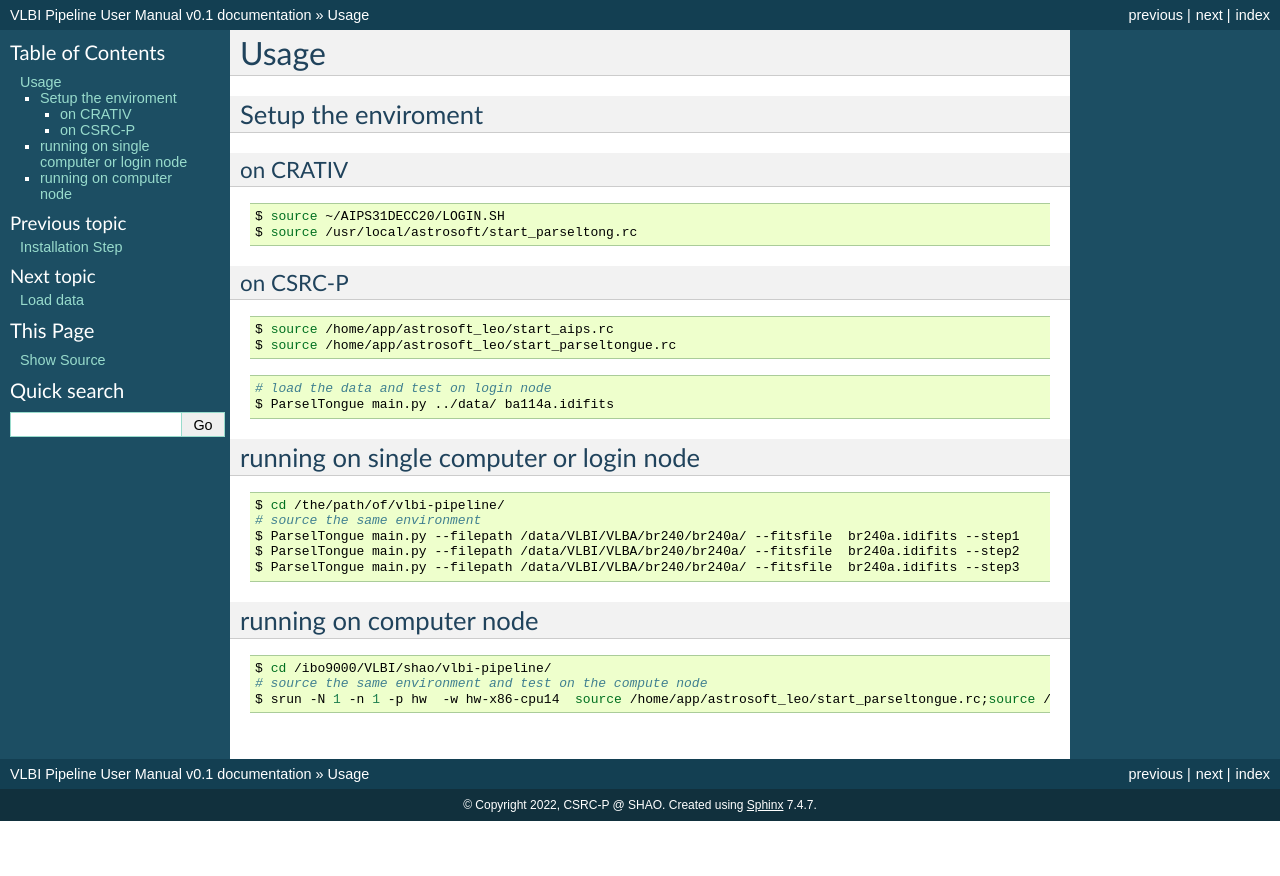
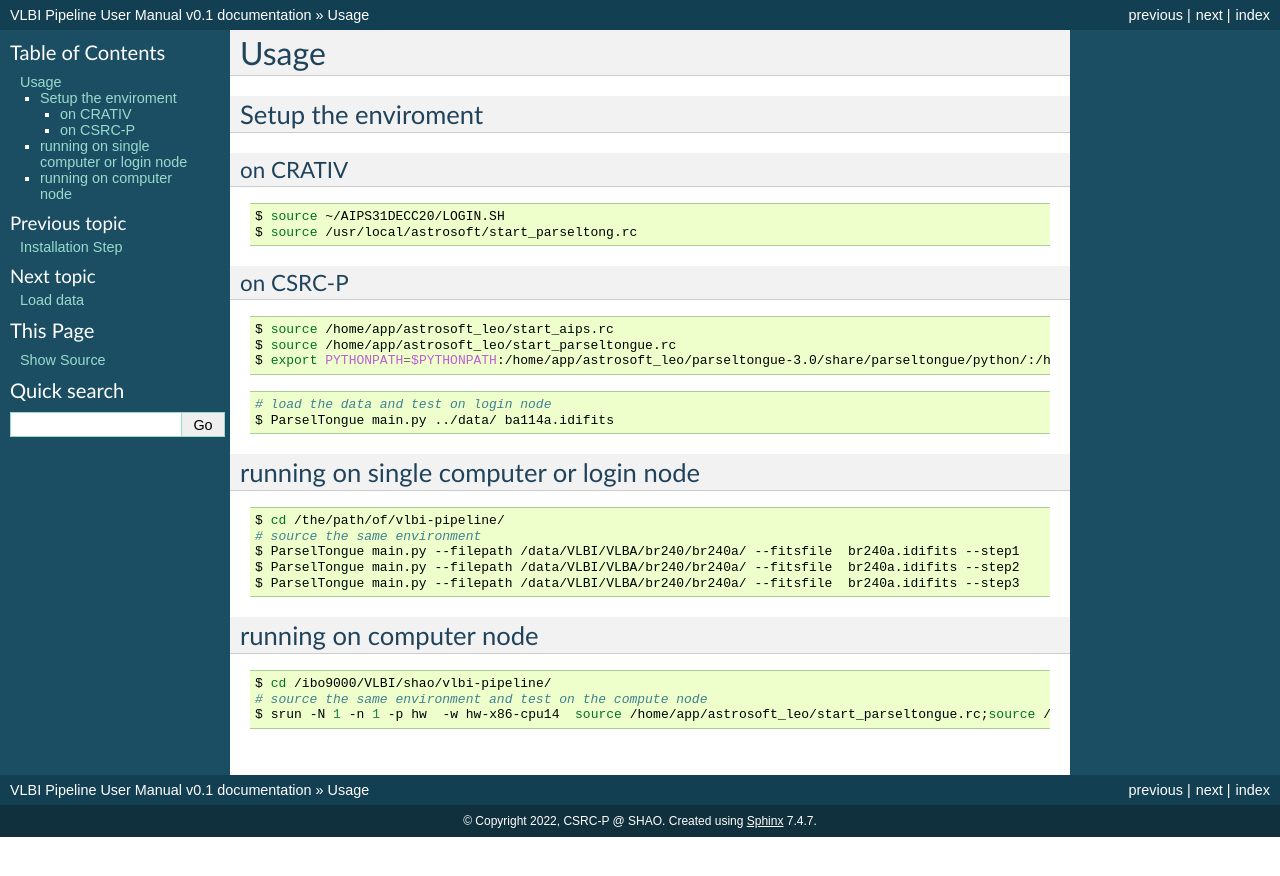
Before and after one commit to SHAO-SKA/vlbi-pipeline, a Sphinx documentation site: the page built from docs/usage/usage.rst, in a window 1280 px wide. Shown: the top 876 px of the page. Built offline with Sphinx 7.4.7, drawn with Linux system fonts in a browser that asks for light colours; pages that are not in the unit, such as notebooks, are missing from menus.

```diff
--- a/docs/conf.py
+++ b/docs/conf.py
@@ -132,9 +132,9 @@ latex_elements = {
     # Latex figure (float) alignment
     #
     # 'figure_align': 'htbp',
-    'preamble': '''
-    \usepackage{ctex}
-    '''
+    #'preamble': '''
+    #\usepackage{ctex}
+    #'''
 }
 
 # Grouping the document tree into LaTeX files. List of tuples
--- a/docs/usage/usage.rst
+++ b/docs/usage/usage.rst
@@ -21,6 +21,7 @@ on CSRC-P
 
     $ source /home/app/astrosoft_leo/start_aips.rc
     $ source /home/app/astrosoft_leo/start_parseltongue.rc
+    $ export PYTHONPATH=$PYTHONPATH:/home/app/astrosoft_leo/parseltongue-3.0/share/parseltongue/python/:/home/app/astrosoft_leo/Obit-22JUN10m/python/
 
 .. code-block:: bash
 
```
